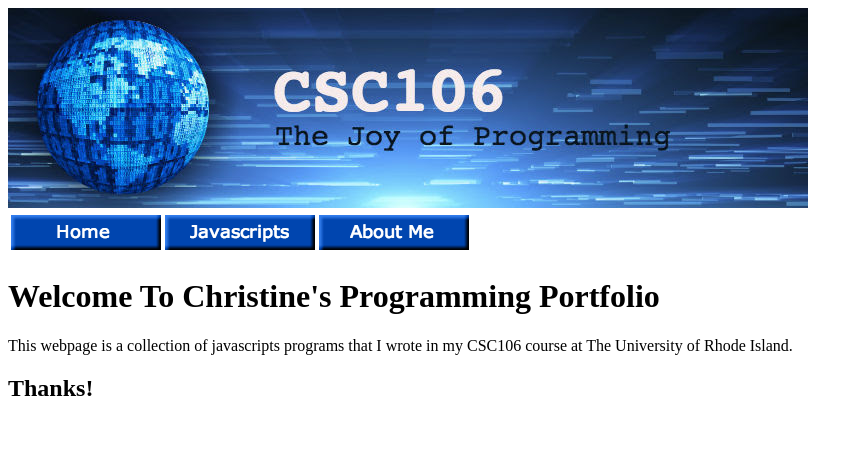
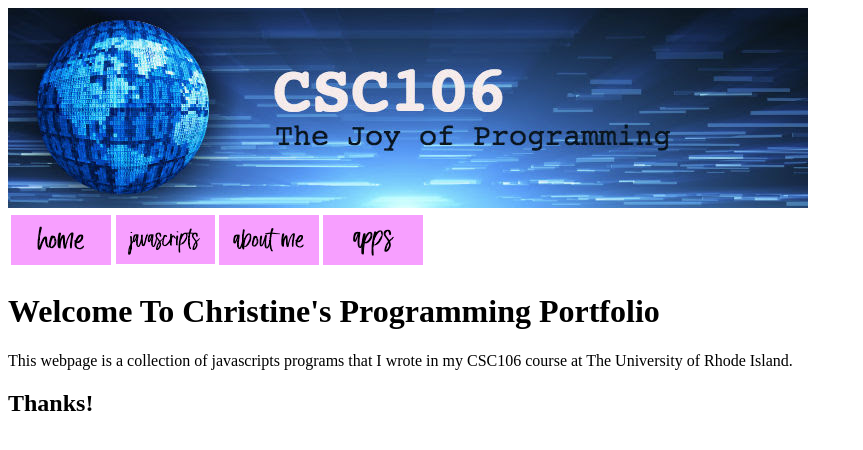
Before and after one commit to christineadeyefa/christineadeyefa.github.io, a plain HTML site: page javascripts.html in a window 1280 px wide. Shown: the whole page, without its empty margins (0-863 px from the left). Drawn offline with Linux system fonts and the light colour scheme.

Commit message:
Update javascripts.html

```diff
--- a/javascripts.html
+++ b/javascripts.html
@@ -9,9 +9,10 @@
       <table>
          <thread>
           <tr>
-              <th><a href="index.html"><img src="home.png"></a></th>
-              <th><a href="javascripts.html"><img src="javascripts.png"></a></th>
-              <th><a href="about.html"><img src="about.png"></a></th>
+              <td td="nav-id"><a href="index.html"><img src="home1.png"></a></td>
+              <td td="nav-id"><a href="javascripts.html"><img src="javascripts1.png"></a></td>
+              <td td="nav-id"><a href="about.html"><img src="about1.png"></a></td>
+              <td td="nav-id"><a href="apps.html"><img src="apps1.png"></a></td>
           </tr>
          </thread>
       </table>
```
